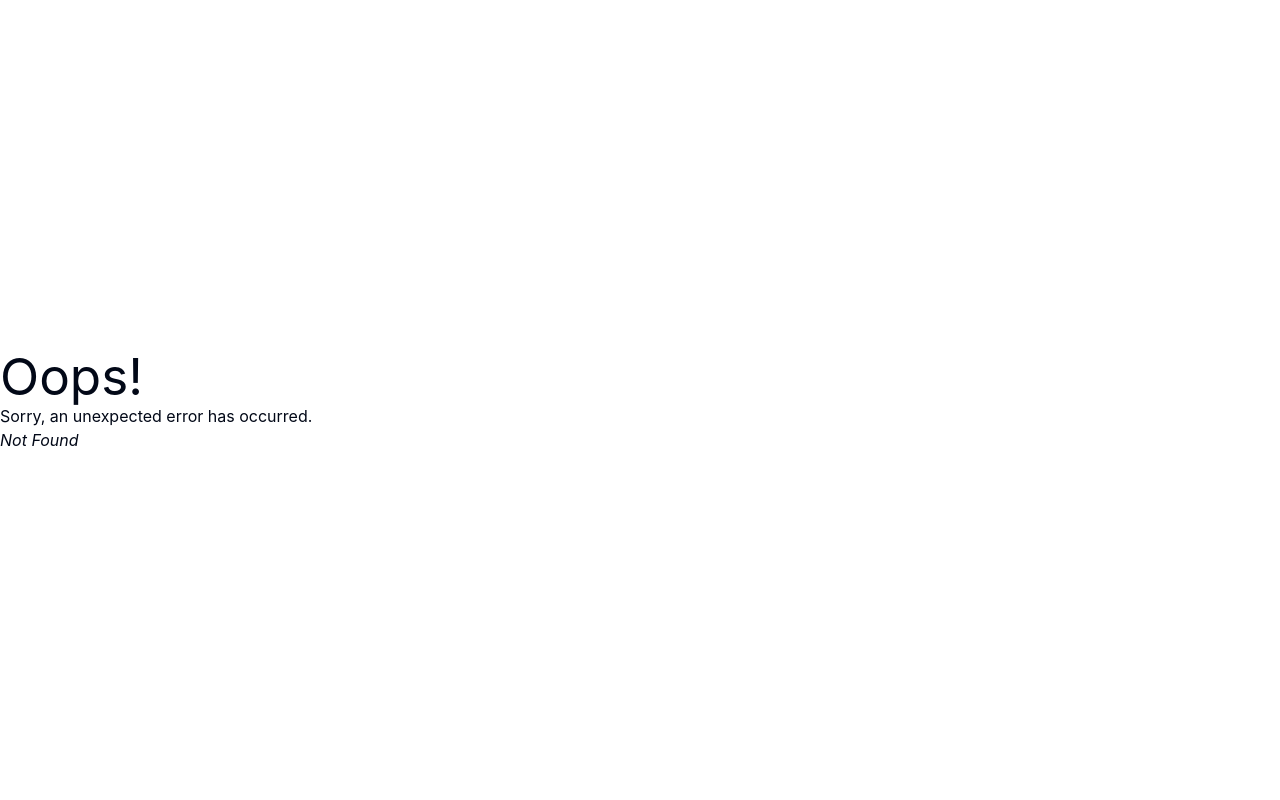
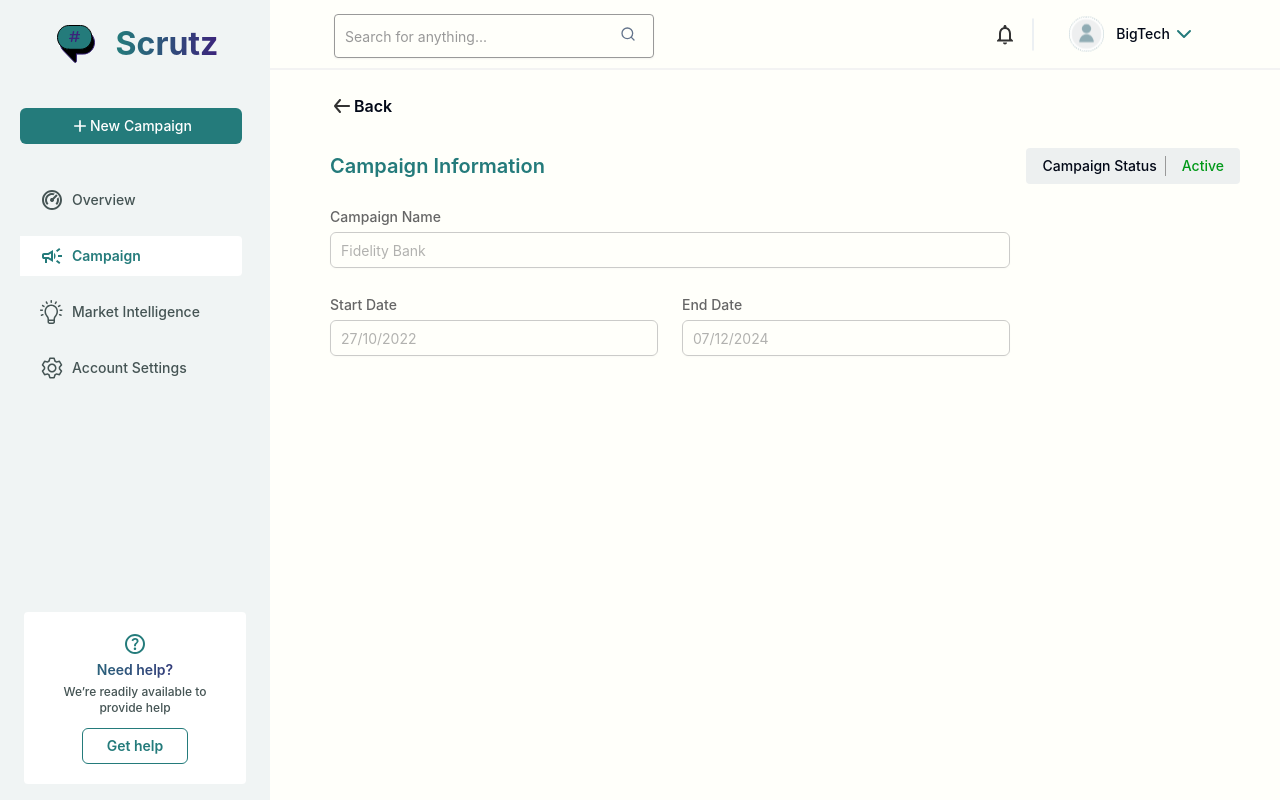
Before and after one commit to Emydev-op/scrutz, a React (Vite) app: page /campaign/667 in a window 1280 px wide. Before the commit this address had no page. Built offline with nearby package versions, Linux system fonts and the light colour scheme.

Commit message:
campaign id page

```diff
--- a/src/App.tsx
+++ b/src/App.tsx
@@ -7,6 +7,7 @@ import AllCampaign from "./pages/campaign/all-campaign";
 import Settings from "./pages/settings/settings";
 import CreateCampaign from "./pages/campaign/create-campaign";
 import MarketIntelligence from "./pages/market/market-intelligence";
+import CampaignId from "./pages/campaign/campaign-id";
 
 const router = createBrowserRouter([
   {
@@ -27,6 +28,11 @@ const router = createBrowserRouter([
             element: <AllCampaign />,
             index: true,
             id: "all",
+          },
+          {
+            element: <CampaignId />,
+            path: ":id",
+            id: "campaignId",
           },
           {
             element: <CreateCampaign />,
--- a/src/assets/icons/index.ts
+++ b/src/assets/icons/index.ts
@@ -1,4 +1,5 @@
 export { default as AvatarIcon } from "./avatar.svg";
+export { default as ArrowLeftIcon } from "./arrow-left.svg";
 export { default as BellIcon } from "./bell.svg";
 export { default as CalenderIcon } from "./calender.svg";
 export { default as ExportIcon } from "./export.svg";
--- a/src/components/custom-ui/custom-date-picker.tsx
+++ b/src/components/custom-ui/custom-date-picker.tsx
@@ -87,7 +87,7 @@ export function CustomDatePicker({
         <img
           src={CalenderIcon}
           className={cn(
-            "absolute right-3 top-1/2  transform -translate-x-1/2 -translate-y-1/2 inline text-[var(--text-color3)]",
+            "absolute right-3 top-1/2 transform -translate-x-1/2 -translate-y-1/2 inline text-[var(--text-color3)]",
             iconClass
           )}
         />
--- a/src/components/dashboard/nav-bar.tsx
+++ b/src/components/dashboard/nav-bar.tsx
@@ -52,7 +52,7 @@ export default function NavBar() {
             placeholder="Search for anything..."
             className="w-full !h-[44px] focus-visible:ring-0 rounded bg-transparent pl-[10px] md:w-[200px] lg:w-[320px]"
           />
-          <Search className="absolute right-2.5 top-3.5 size-4 text-muted-foreground" />
+          <Search className="absolute right-2.5 top-1/2 transform -translate-x-1/2 -translate-y-1/2 cursor-pointer size-4 text-muted-foreground" />
         </div>
         <div className="flex items-center">
           <img src={BellIcon} alt="notification icon" />
--- a/src/components/ui/input.tsx
+++ b/src/components/ui/input.tsx
@@ -5,7 +5,7 @@ import { cn } from "@/lib/utils";
 export interface InputProps
   extends React.InputHTMLAttributes<HTMLInputElement> {
   isRequired?: boolean;
-  id: string;
+  id?: string;
   labelClass?: string;
   label?: string;
   error?: string;
@@ -17,7 +17,7 @@ const Input = React.forwardRef<HTMLInputElement, InputProps>(
     ref
   ) => {
     return (
-      <div className="space-y-1">
+      <div className="space-y-1 w-full">
         <label
           htmlFor={id}
           className={cn(
--- a/src/index.css
+++ b/src/index.css
@@ -14,6 +14,7 @@
     --text-color: #455454;
     --text-color2: #666666;
     --text-color3: #999999;
+    --text-color4: #333;
     --success-color: #009918;
     --error-color: #990000;
     --purple-color: #3B247B;
--- /dev/null
+++ b/src/pages/campaign/campaign-id.tsx
@@ -0,0 +1,53 @@
+import { ArrowLeftIcon } from "@/assets/icons";
+import { Input } from "@/components/ui/input";
+import { cn } from "@/lib/utils";
+
+export default function CampaignId() {
+  return (
+    <div className="px-4 md:px-10 md:ml-5 py-6 ">
+      <div className="inline-flex items-center group">
+        <img
+          src={ArrowLeftIcon}
+          alt="arrow back icon"
+          className="group-hover:-translate-x-1 transition-all ease-linear"
+        />
+        <p className="font-semibold text-[var( --text-color4)]">Back</p>
+      </div>
+
+      <header className="flex justify-between items-center mt-6">
+        <h4 className="font-semibold text-xl text-[var(--pry-color)]">
+          Campaign Information
+        </h4>
+        <div className="font-medium text-sm inline-flex items-center bg-[var(--btn-bg)] py-2 px-4 rounded">
+          <p className="border-r-[1.5px] pr-2 mr-4 border-[var(--text-color3)]">
+            Campaign Status
+          </p>
+          <p className={cn("text-[var(--success-color)]")}>Active</p>
+        </div>
+      </header>
+
+      <section className="grid gap-6 mt-5 max-w-[680px]">
+        <Input
+          label="Campaign Name"
+          disabled
+          type="text"
+          value="Fidelity Bank"
+        />
+        <div className="flex gap-x-6 w-full">
+          <Input
+            label="Start Date"
+            disabled
+            type="text"
+            value="27/10/2022"
+          />{" "}
+          <Input
+            label="End Date"
+            disabled
+            type="text"
+            value="07/12/2024"
+          />
+        </div>
+      </section>
+    </div>
+  );
+}
```
Also changed, not shown: src/assets/icons/arrow-left.svg (added).
